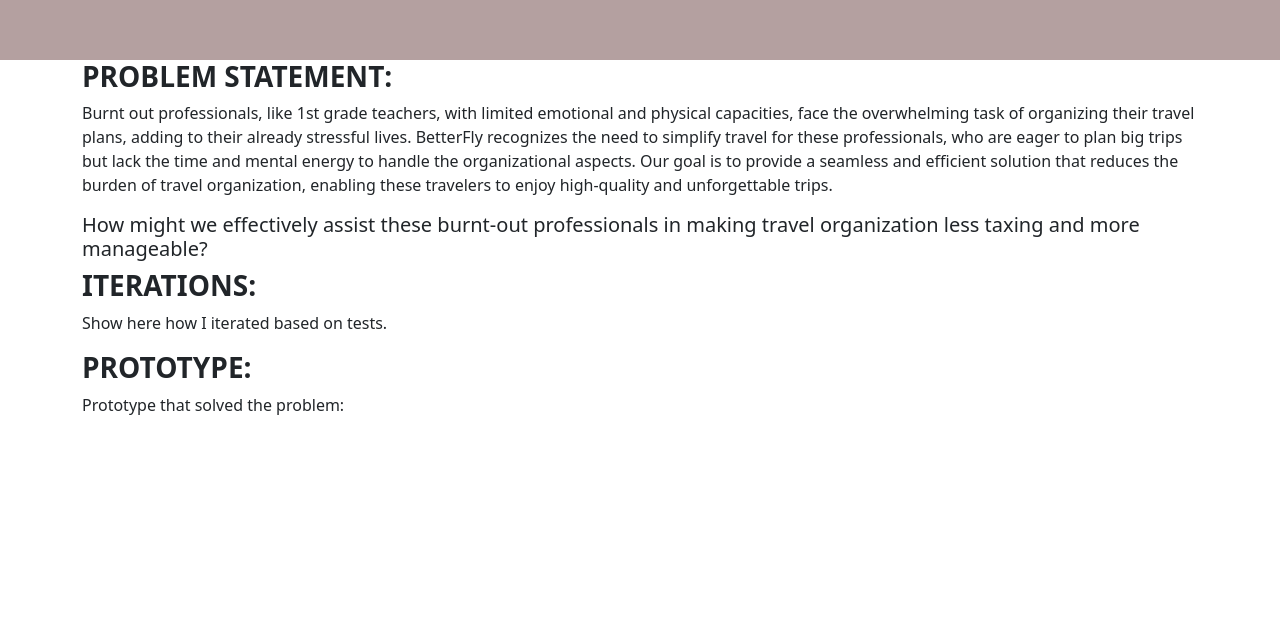
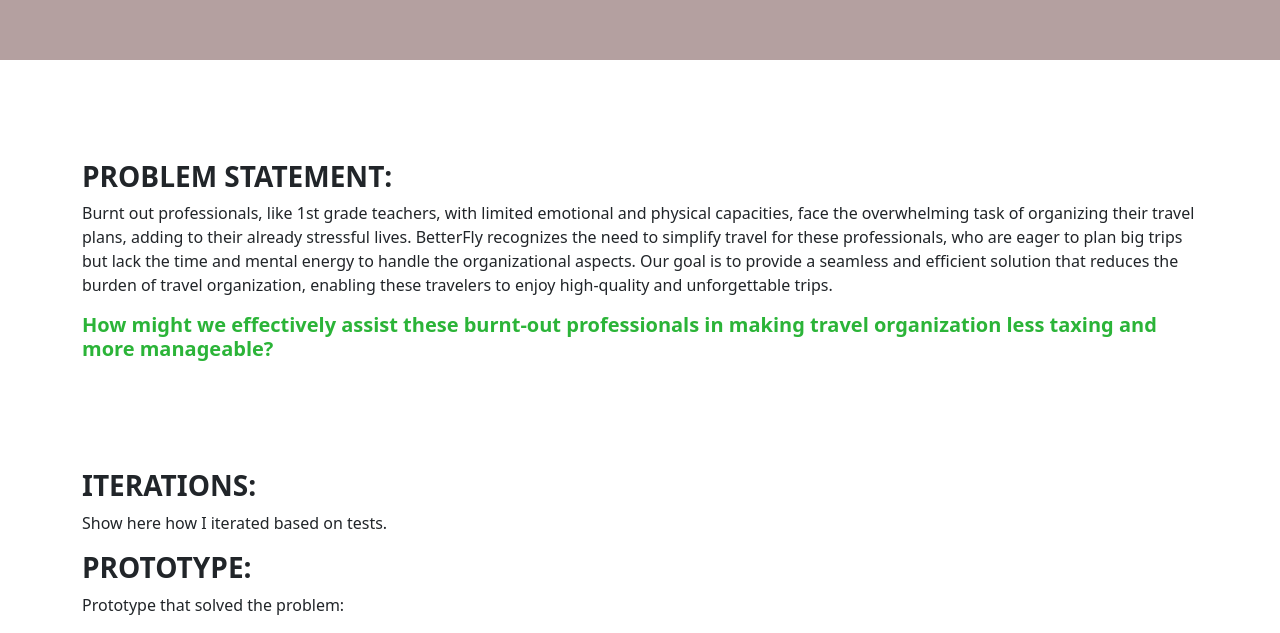
Before and after one commit to SenseiSilab/UX_UI_HW_20, a plain HTML site: page index.html in a window 1280 px wide. Shown: the part 1719-2352 px from the top of the page. Before the commit the page ends 2152 px from the top, so only its background shows below. Drawn offline with nearby package versions, Linux system fonts and the light colour scheme.

Commit message:
Update on Problem Statement Section css

```diff
--- a/css/style.css
+++ b/css/style.css
@@ -84,10 +84,15 @@ h2, .nav {
     padding-bottom: 500px;
 }
 
-.research-paragraph {
+.gray {
     color: gray;
 }
+
 /*Problem Statement styling*/
+.problem-background {
+    margin-top: 100px;
+    margin-bottom: 100px;
+}
 
 /*Iterations styling*/
 
--- a/index.html
+++ b/index.html
@@ -79,16 +79,19 @@
         <div class="container">
             <div class="row align-items-center">
                 <h3><strong>RESEARCH:</strong></h3>
-                <p class="research-paragraph"><strong>Research I conducted to uncover the problem statement.</strong></p>
+                <p class="gray"><strong>Research I conducted to uncover the problem statement.</strong></p>
             </div>
         </div>
     </div>
 
-    <div class="container">
-        <div class="row">
-            <h3><strong>PROBLEM STATEMENT:</strong></h3>
-            <p>Burnt out professionals, like 1st grade teachers, with limited emotional and physical capacities, face the overwhelming task of organizing their travel plans, adding to their already stressful lives. BetterFly recognizes the need to simplify travel for these professionals, who are eager to plan big trips but lack the time and mental energy to handle the organizational aspects. Our goal is to provide a seamless and efficient solution that reduces the burden of travel organization, enabling these travelers to enjoy high-quality and unforgettable trips. </p>
-            <h5>How might we effectively assist these burnt-out professionals in making travel organization less taxing and more manageable?</h5>
+    <!--Problem Statement Section-->
+    <div class="problem-background">
+        <div class="container">
+            <div class="row">
+                <h3><strong>PROBLEM STATEMENT:</strong></h3>
+                <p>Burnt out professionals, like 1st grade teachers, with limited emotional and physical capacities, face the overwhelming task of organizing their travel plans, adding to their already stressful lives. BetterFly recognizes the need to simplify travel for these professionals, who are eager to plan big trips but lack the time and mental energy to handle the organizational aspects. Our goal is to provide a seamless and efficient solution that reduces the burden of travel organization, enabling these travelers to enjoy high-quality and unforgettable trips. </p>
+                <h5 class="green"><strong>How might we effectively assist these burnt-out professionals in making travel organization less taxing and more manageable?</strong></h5>
+            </div>
         </div>
     </div>
 
```
